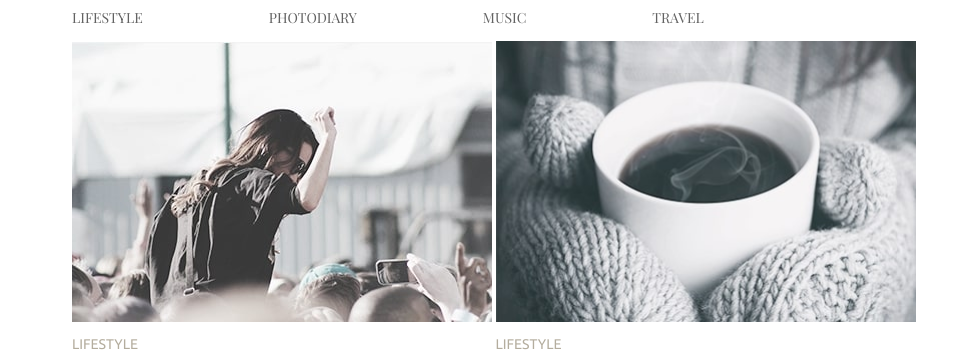
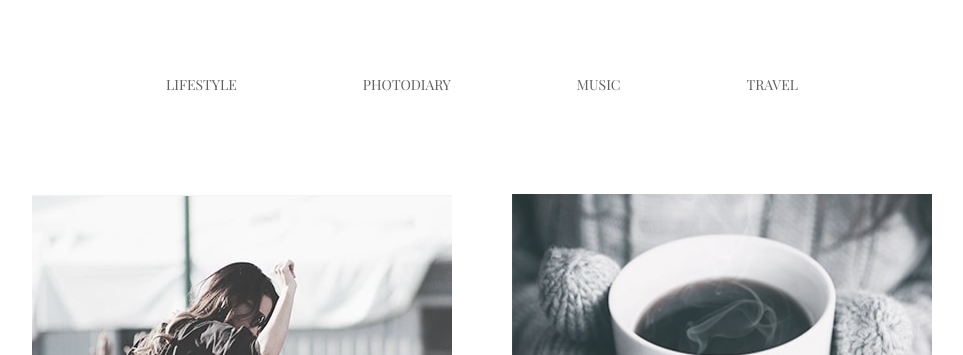
Before and after one commit to huzovata/project_start, a plain HTML site: page index.html in a window 1280 px wide. Shown: the top 355 px of the page, without its empty margins (158-1121 px from the left). Drawn offline with nearby package versions, Linux system fonts and the light colour scheme.

Commit message:
added new css

```diff
--- a/css/styles.css
+++ b/css/styles.css
@@ -8,23 +8,32 @@ box-sizing: border-box;
     box-sizing: inherit;
 }
 
-.container {
+body {
     width: 900px;
     margin: 0 auto;
 }
 
+header {
+    margin-bottom: 100px;
+    margin-top: 75px;
+}
+
 .menu {
+    margin: 0;
+    padding: 0;
     width: 900px;
-    margin: 0 auto;
+    text-align: center;
 }
 
 .menu li {
     display: inline-block;
-    margin: 0;
-    padding: 0;
 }
 .menu li:not(:last-child) {
     margin-right: 122px;
+}
+
+.container {
+    margin-bottom: 135px;
 }
 
 img {
@@ -47,6 +56,8 @@ img {
 .list {
     list-style: none;
     font-size: 14px;
+    margin: 0;
+    padding: 0;
 }
 
 .stories {
@@ -68,7 +79,15 @@ img {
 
 .blocks {
     width: 420px;
-    margin: 0;
-    padding: 0;
+    margin-right: 56px;
+    margin-bottom: 135px;
     display: inline-block;
 }
+
+.list .blocks:nth-child(2n) {
+    margin-right: 0px;
+}
+
+.list .blocks:nth-last-child(-n +2) {
+    margin-bottom: 0px;
+}
--- a/index.html
+++ b/index.html
@@ -58,8 +58,10 @@
         </p>
         </li>
     </ul>
-    <button>Load More</button>
         </section>
 </main>
+<footer>
+    <button>Load More</button>
+</footer>
 </body>
 </html>
```
